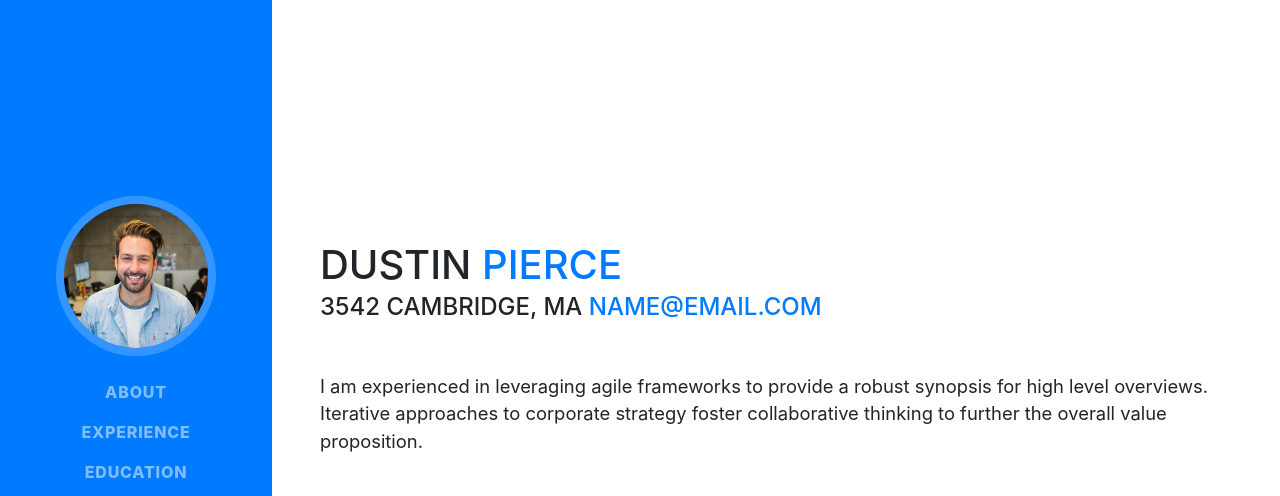
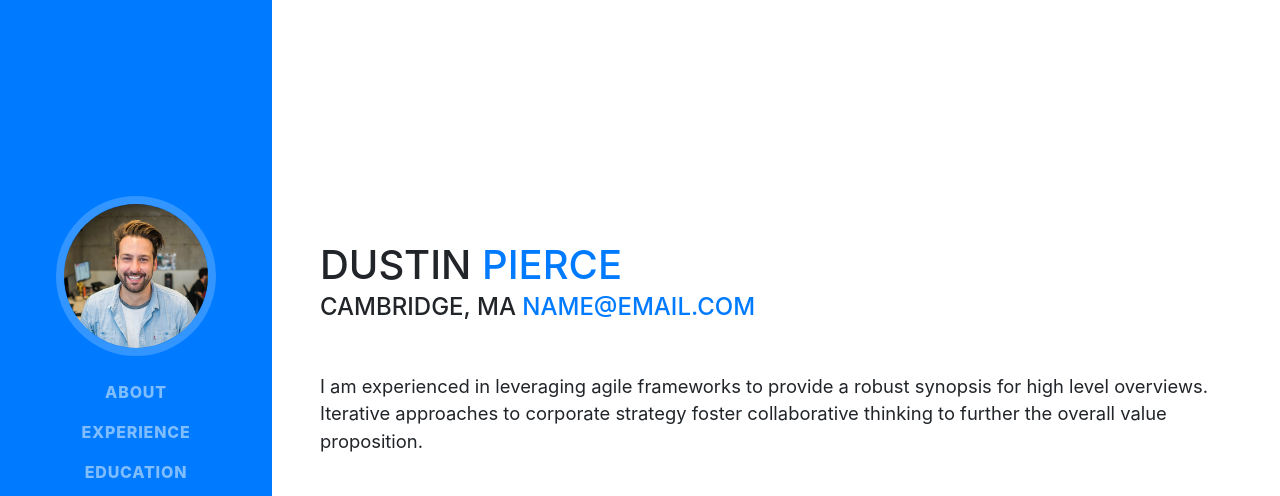
Before and after one commit to dustinpierce/dustinpierce.github.io, a website with bundled scripts: page index.html in a window 1280 px wide. Shown: the top 496 px of the page. Built offline with nearby package versions, Linux system fonts and the light colour scheme; a web font is replaced by a local one.

Commit message:
Update index.html
One more location fix

```diff
--- a/index.html
+++ b/index.html
@@ -66,7 +66,7 @@
           <h1 class="mb-0">Dustin
             <span class="text-primary">Pierce</span>
           </h1>
-          <div class="subheading mb-5">3542 Cambridge, MA
+          <div class="subheading mb-5"> Cambridge, MA
             <a href="mailto:name@email.com">name@email.com</a>
           </div>
           <p class="lead mb-5">I am experienced in leveraging agile frameworks to provide a robust synopsis for high level overviews. Iterative approaches to corporate strategy foster collaborative thinking to further the overall value proposition.</p>
```
